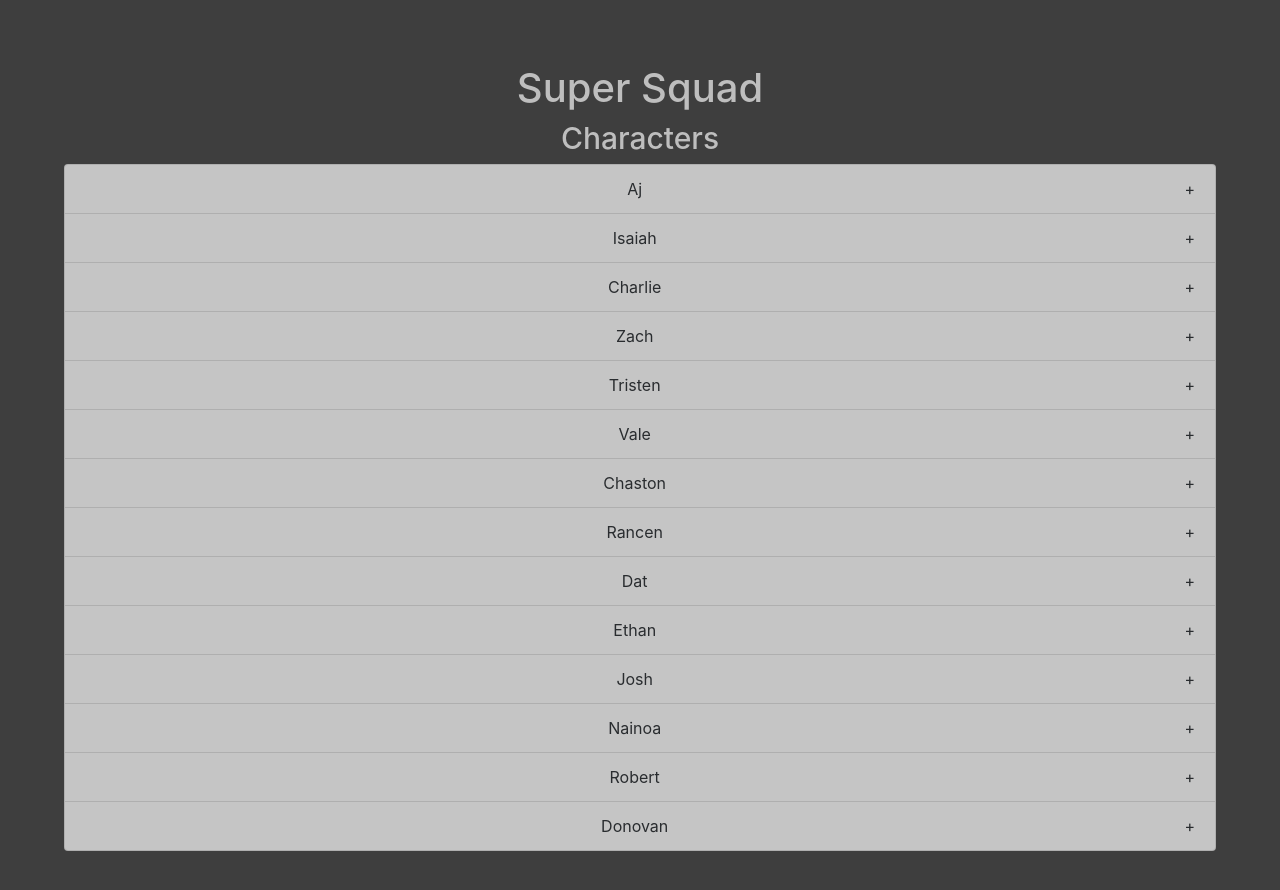
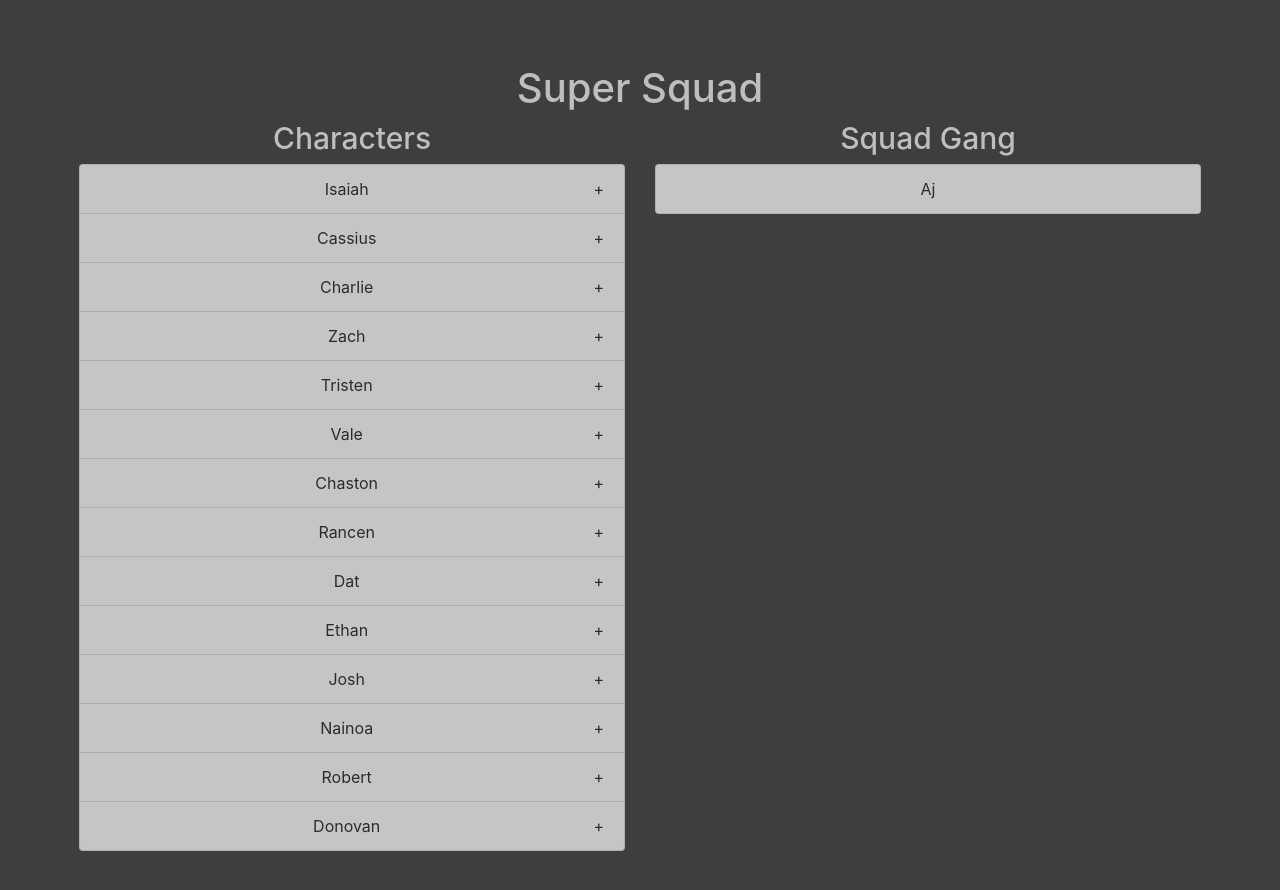
Before and after one commit to BuddhaTheChef/squad-team, a React (Create React App) app: page / in a window 1280 px wide. Shown: the top 890 px of the page. Built offline with nearby package versions, Linux system fonts and the light colour scheme.

Commit message:
added another component and did minor styling

```diff
--- a/src/App.css
+++ b/src/App.css
@@ -12,12 +12,21 @@ body {
   padding: 5%;
 }
 
+.main-content-div {
+  display: flex;
+}
+
 .main-title {
   color: whitesmoke;
   font-size: 40px;
 }
 
 .sub-title {
+  color: whitesmoke;
+  font-size: 30px;
+}
+
+.squad-title {
   color: whitesmoke;
   font-size: 30px;
 }
--- a/src/components/App.js
+++ b/src/components/App.js
@@ -1,14 +1,22 @@
-import React, { Component } from 'react';
+import React, {Component} from 'react';
 import CharacterList from './CharacterList';
+import SquadList from './SquadList';
 import '../App.css'
 
 class App extends Component {
-  render () {
+  render() {
     return (
       <div className="App">
-        <h2 className="main-title">Super Squad</h2>
-        <CharacterList />
+      <h2 className="main-title">Super Squad</h2>
+      <div className="main-content-div">
+      <div className="col-md-6">
+        <CharacterList/>
       </div>
+      <div className="col-md-6">
+        <SquadList/>
+      </div>
+      </div>
+    </div>
     )
   }
 }
--- /dev/null
+++ b/src/components/SquadList.js
@@ -0,0 +1,33 @@
+import React, { Component } from 'react';
+import { connect } from 'react-redux';
+
+class SquadList extends Component {
+  render() {
+    return (
+      <div>
+        <h4 className="squad-title">Squad Gang</h4>
+        <ul className="list-group">
+          {
+            this.props.heroes.map(hero => {
+              return (
+                <li className="list-group-item" key={hero.id}>
+                  <div className="list-item">
+                    {hero.name}
+                  </div>
+                </li>
+              )
+            })
+          }
+        </ul>
+      </div>
+    )
+  }
+}
+
+function mapStateToProps(state) {
+  return {
+    heroes: state.heroes
+  }
+}
+
+export default connect(mapStateToProps, null)(SquadList);
--- a/src/data/characters.json
+++ b/src/data/characters.json
@@ -15,7 +15,7 @@
   },
   {
     "id": 2,
-    "name": "Donovan",
+    "name": "Cassius",
     "strength": 5,
     "intelligence": 9,
     "speed": 7
--- a/src/index.js
+++ b/src/index.js
@@ -11,7 +11,7 @@ import { addCharacterById } from './actions';
 const store = createStore(rootReducer);
 console.log('stores state', store.getState());
 store.subscribe(() => console.log('store', store.getState()))
-store.dispatch(addCharacterById(2));
+store.dispatch(addCharacterById(0));
 
 ReactDOM.render(
   <Provider store={store}>
```
